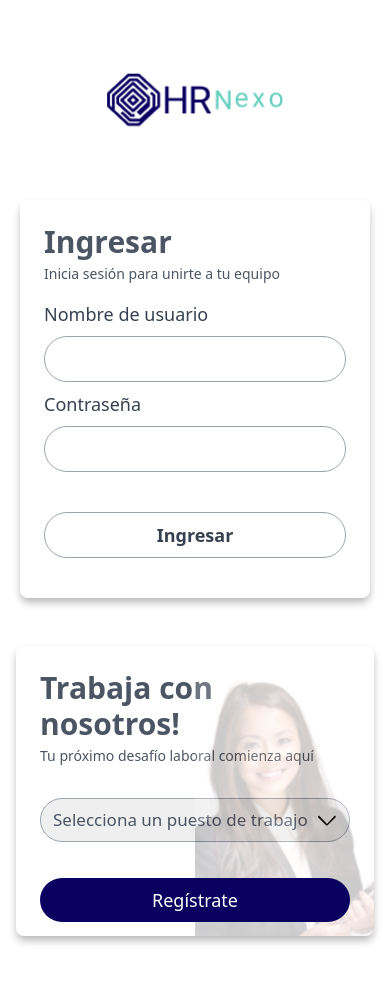
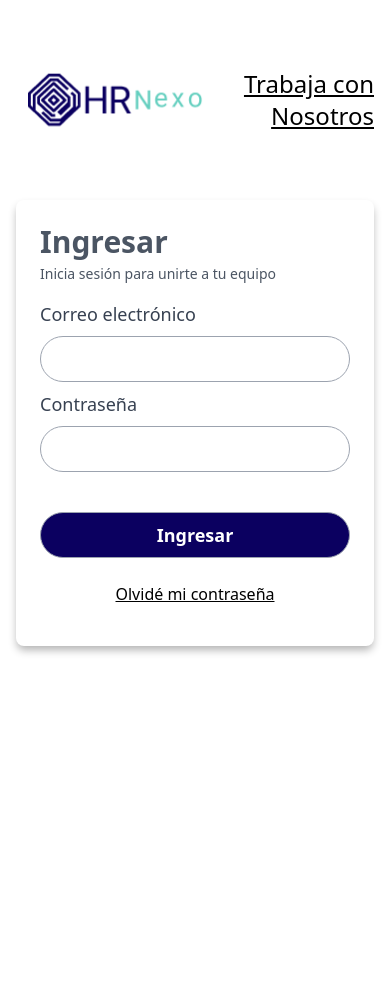
Before and after one commit to Visual2024/c17-67-t-python, a React (Vite) app in the folder Frontend/RecursosHumanosWebApp/: page /login in a window 390 px wide. Shown: the top 982 px of the page. After the commit the page ends 844 px from the top, so only its background shows below. Built offline with nearby package versions, Linux system fonts and the light colour scheme.

Commit message:
reapertura

```diff
--- a/Frontend/RecursosHumanosWebApp/src/Components/Form/FormularioLogin.jsx
+++ b/Frontend/RecursosHumanosWebApp/src/Components/Form/FormularioLogin.jsx
@@ -67,10 +67,6 @@ export function FormularioLogin() {
       localStorage.setItem('nombreUsuario', JSON.stringify(nombreUsuario.value.toUpperCase()))
       localStorage.setItem('rol', JSON.stringify(password.value.toUpperCase()))
 
-      Swal.fire({
-        title: `Se inició sesión correctamente \n Usuario: ${nombreUsuario.value} \n Rol: ${password.value.toUpperCase()}`,
-        confirmButtonColor: '#0B0060'
-      })
       navigate('/')
     }
   }
@@ -93,7 +89,7 @@ export function FormularioLogin() {
         boxSizing: 'border-box',
         boxShadow: '0 5px 8px -1px rgba(0, 0, 0, 0.3)',
         padding: '24px',
-        width: '350px',
+        minWidth: '350px',
         gap: '8px',
         borderRadius:'8px'
       }}>
@@ -103,7 +99,7 @@ export function FormularioLogin() {
         </header>
 
           <form onSubmit={IniciarSesionClick} className='flex-col w-full pt-2 pb-4'>
-            <label className="text-gray-700 text-lg mb-2 mt-2">Nombre de usuario</label>
+            <label className="text-gray-700 text-lg mb-2 mt-2">Correo electrónico</label>
             <input {...nombreUsuario} className='border border-gray-400 text-lg rounded-full mt-2 mb-2 p-2 w-full'/>
             {
               (error.usuario && nombreUsuario.value.length === 0 && errorNameFeed) &&
@@ -121,7 +117,9 @@ export function FormularioLogin() {
               (error.password && password.value.length > 0 && errorPassFeed) &&
               <h5>Contraseña incorrecta</h5>
             }
-            <button type="submit" className='text-gray-700 text-lg font-semibold rounded-full mt-8 border border-gray-400 w-full p-2 hover:bg-gray-300'>Ingresar</button>
+            <button type="submit" className='text-white text-lg font-semibold rounded-full mt-8 border border-gray-400 w-full p-2 bg-primary hover:bg-blue-900'>Ingresar</button>
+
+            <a href=""><h4 className="pt-6 underline text-center">Olvidé mi contraseña</h4></a>
           </form>
       </div>
     </>
--- a/Frontend/RecursosHumanosWebApp/src/Pages/Login.jsx
+++ b/Frontend/RecursosHumanosWebApp/src/Pages/Login.jsx
@@ -2,6 +2,7 @@ import loginstyles from '../Styles/Login.module.css'
 import { FormularioLogin } from '../Components/Form/FormularioLogin';
 import { LoginFormRegis } from '../Components/Form/LoginFormRegis';
 import { useEffect, useState } from 'react';
+import { ModalCandidatos } from '../Components/ModalCandidatos';
 
 export const Login = () => {
 
@@ -9,54 +10,71 @@ export const Login = () => {
   const [formOpacity, setFormOpacity] = useState('0')
   const [indexZ, setIndexZ] = useState('-1')
 
-  // useEffect(()=>{
-  //   if (verFormRegistro) {
-  //     setDivEmergenteSIze('700px')
-  //     setIndexZ('2')
-  //     const timer = setTimeout(() => {
-  //       setFormOpacity('1')
-  //     }, 400)
+  const [loginSwitch, setLoginSwitch] = useState(false)
+  const [verFormRegistro, setVerFormRegistro] = useState(false)
 
-  //     return () => clearTimeout(timer)
-  //   }
-  //   else{
-  //     setDivEmergenteSIze('0')
-  //     setFormOpacity('0')
+  const cForm = () => {
+    setVerFormRegistro(!verFormRegistro)
+  }
 
-  //     const timer2 = setTimeout(() => {
-  //       setIndexZ('-1')
-  //     }, 400)
+  const cambiarForm = () => {
+    setLoginSwitch(!loginSwitch)
+  }
 
-  //     return () => clearTimeout(timer2)
-  //   }
-  // }, [verFormRegistro])
+  useEffect(()=>{
+    if (verFormRegistro) {
+      setDivEmergenteSIze('700px')
+      setIndexZ('2')
+      const timer = setTimeout(() => {
+        setFormOpacity('1')
+      }, 400)
 
+      return () => clearTimeout(timer)
+    }
+    else{
+      setDivEmergenteSIze('0')
+      setFormOpacity('0')
+
+      const timer2 = setTimeout(() => {
+        setIndexZ('-1')
+      }, 400)
+
+      return () => clearTimeout(timer2)
+    }
+  }, [verFormRegistro])
 
 
   return (
     <div className={loginstyles.Container}>
       <figure>
-        <img className={loginstyles.imgLogo} src="/images/HR-Nexo-2.png" alt="logo-Nexo-RecursosHumanos" />
+        <img onClick={cForm} className={loginstyles.imgLogo} src="/images/HR-Nexo-2.png" alt="logo-Nexo-RecursosHumanos" />
+          {
+            !loginSwitch ?
+            <h2 onClick={cambiarForm} className='cursor-pointer text-2xl underline'>Trabaja con Nosotros</h2>
+               :
+            <h2 onClick={cambiarForm} className='cursor-pointer text-2xl underline'>Ingresar</h2>
+          }
       </figure>
 
       <div className={loginstyles.formulariosDiv}>
-        <div className={loginstyles.formRegistro}>
-
-          <LoginFormRegis />
-
-          <div className={loginstyles.formImg}>
-            <img src="/images/img-login-1.png" alt="" />
+      {
+        !loginSwitch ?
+          <div className={loginstyles.formLoginDiv}>
+            <FormularioLogin />
           </div>
-        </div>
-
-        <div className={loginstyles.formLoginDiv}>
-          <FormularioLogin />
-        </div>
+          :
+          <div className={loginstyles.formRegistro}>
+            <LoginFormRegis />
+            <div className={loginstyles.formImg}>
+              <img src="/images/img-login-1.png" alt="" />
+            </div>
+          </div>
+      }
       </div>
 
-      {/* <div className={loginstyles.formEmergenteExterior} style={{backgroundColor: verFormRegistro ? 'rgb(0, 0, 0,.2)' : 'transparent', zIndex: indexZ}}>
+      <div className={loginstyles.formEmergenteExterior} style={{backgroundColor: verFormRegistro ? 'rgb(0, 0, 0,.2)' : 'transparent', zIndex: indexZ}}>
         <div className={loginstyles.formEmergenteContainer} style={{width: divEmergenteSize}}>
-          <span onClick={formSwitch} style={{display: verFormRegistro? 'block' : 'none'}}><i className="fas fa-x fa-2x text-gray-900"></i></span>
+          <span onClick={cForm} style={{display: verFormRegistro? 'block' : 'none'}}><i className="fas fa-x fa-2x text-gray-900"></i></span>
             {
               verFormRegistro &&
               <div className={loginstyles.formEmergenteDiv} style={{opacity: formOpacity, transition: 'opacity .2s ease'}}>
@@ -64,7 +82,7 @@ export const Login = () => {
               </div>
             }
         </div>
-      </div> */}
+      </div>
 
     </div>
   )
--- a/Frontend/RecursosHumanosWebApp/src/Styles/Login.module.css
+++ b/Frontend/RecursosHumanosWebApp/src/Styles/Login.module.css
@@ -13,7 +13,11 @@
 .Container figure{
     width: 100%;
     max-width: 1280px;
-    margin-left: 32px;
+    margin: 0 32px;
+    display: flex;
+    align-items: center;
+    justify-content: space-between;
+    box-sizing: border-box;
 }
 
 .imgLogo{
@@ -24,8 +28,8 @@
 .formulariosDiv{
     align-self: center;
     display: flex;
-    align-items: flex-start;
-    justify-content: space-between;
+    align-items: center;
+    justify-content: center;
     box-sizing: border-box;
     width: 100%;
     max-width: 1280px;
@@ -78,7 +82,8 @@
 }
 
 .formLoginDiv{
-    width: 40%;
+    width: 50%;
+    max-width: 500px;
     display: flex;
     align-items: flex-start;
     justify-content: center;
@@ -96,7 +101,7 @@
 
 /*************************** Formulario Emergente *************************/
 
-/* .formEmergenteExterior{
+.formEmergenteExterior{
     position: fixed;
     top: 0;
     left: 0;
@@ -124,7 +129,7 @@
     top: 8px;
     left: 10px;
     cursor: pointer;
-} */
+}
 
 
 @media (max-width:899px){
@@ -140,15 +145,8 @@
 
     .Container figure{
         margin: 0;
-        display: flex;
-        justify-content: center;
-    }
-
-    .formulariosDiv{
-        display: grid;
-        grid-template-columns: 1fr;
-        gap: 48px;
-        place-items: center;
+        justify-content: space-around;
+        text-align: end;
     }
 
     .formLoginDiv{
--- a/Frontend/RecursosHumanosWebApp/src/services/config/config.js
+++ b/Frontend/RecursosHumanosWebApp/src/services/config/config.js
@@ -1 +1 @@
-export const API_KEY= 'http://127.0.0.1:8000'
+export const API_KEY= 'https://c17-67-t-python-production.up.railway.app/'
```
